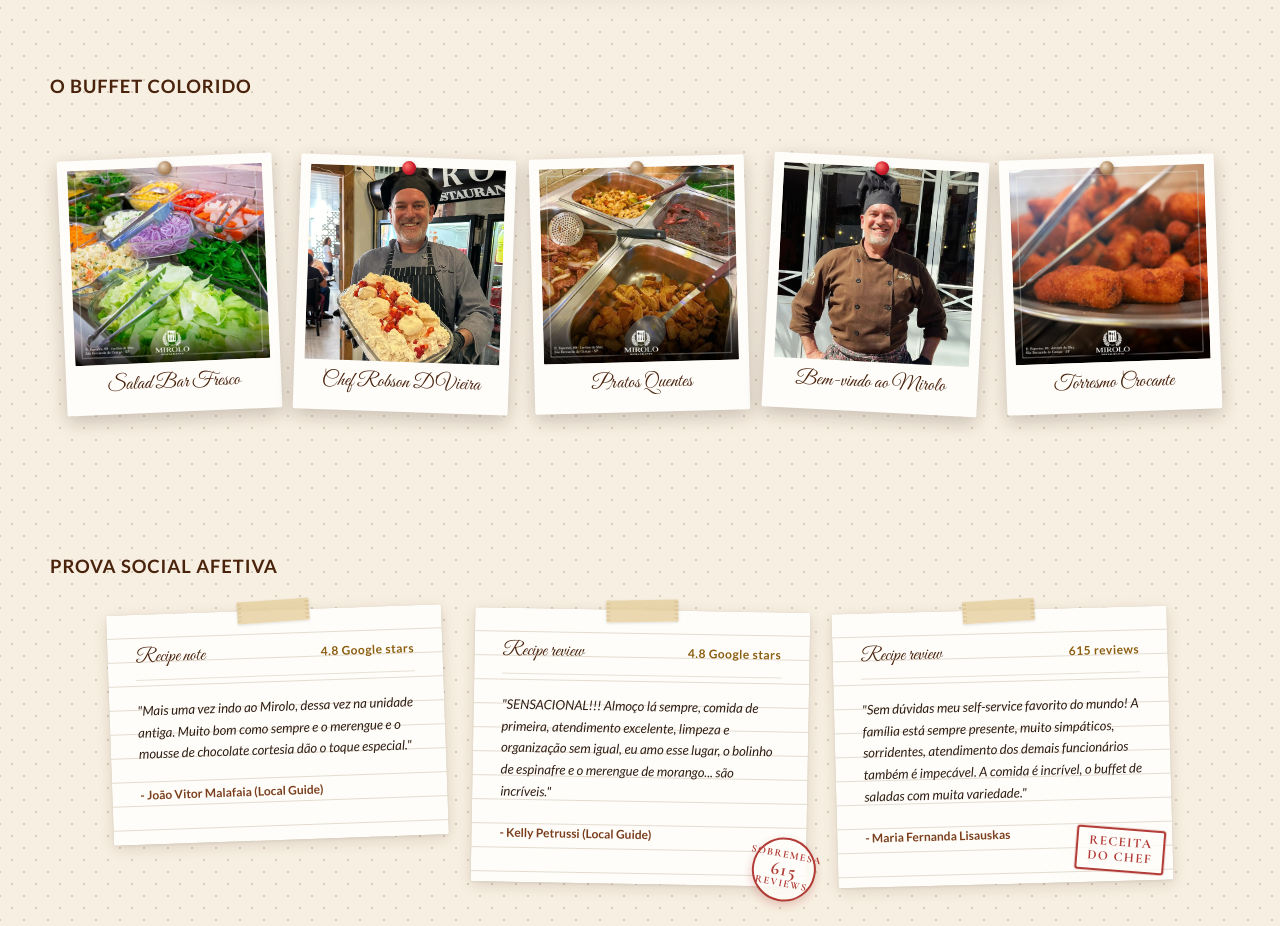
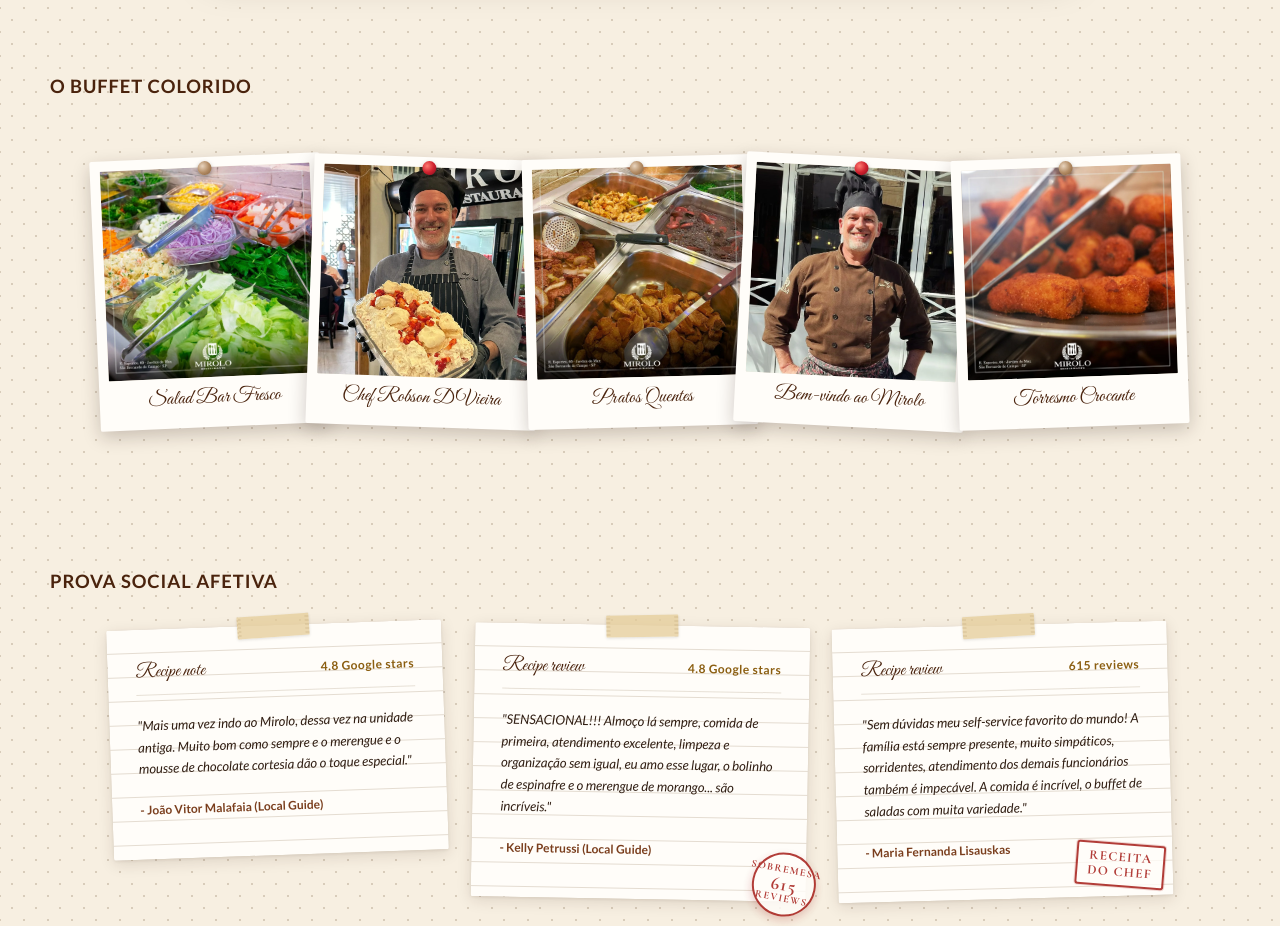
Before and after one commit to kdlsystemofc-glitch/Mirolo-Restaurante, a website: page site/index.html in a window 1280 px wide. Shown: the part 1480-2406 px from the top of the page. Drawn offline with nearby package versions, Linux system fonts and the light colour scheme.

Commit message:
buffet pronta

```diff
--- a/site/style.css
+++ b/site/style.css
@@ -452,37 +452,41 @@
 .polaroid-row {
   display: flex;
   flex-wrap: nowrap;
-  gap: var(--space-3);
+  gap: 0;
   overflow-x: auto;
   padding-block: var(--space-4);
-  padding-inline: var(--space-2);
+  padding-inline: var(--space-3);
   scrollbar-width: thin;
+  justify-content: flex-start;
 }
 
 @media (min-width: 1024px) {
   .polaroid-row {
-    display: grid;
-    grid-template-columns: repeat(5, 1fr);
+    justify-content: center;
     overflow: visible;
   }
 }
 
 /* Polaroid Card */
 .polaroid {
-  flex: 0 0 clamp(200px, 35vw, 240px);
+  flex: 0 0 clamp(190px, 24vw, 230px);
   background: #FFFDF9;
   border-radius: 2px;
   padding: 10px 10px 18px;
   box-shadow: var(--shadow-polaroid);
   position: relative;
   transform: rotate(var(--rot, 0deg));
-  transition: transform 250ms ease, box-shadow 250ms ease;
+  transition: transform 250ms ease, box-shadow 250ms ease, z-index 250ms ease;
   user-select: none;
+  margin-left: -15px;
+}
+.polaroid:first-child {
+  margin-left: 0;
 }
 .polaroid:hover {
-  transform: rotate(0deg) scale(1.04);
-  box-shadow: 0 12px 28px rgba(35, 20, 12, 0.3);
-  z-index: 10;
+  transform: rotate(0deg) scale(1.06);
+  box-shadow: 0 16px 36px rgba(35, 20, 12, 0.35);
+  z-index: 12;
 }
 
 /* Pushpin (Tachinha) */
@@ -520,11 +524,15 @@
 
 .polaroid__caption {
   font-family: var(--font-script);
-  font-size: clamp(1rem, 1.8vw, 1.25rem);
+  font-size: clamp(0.95rem, 1.6vw, 1.25rem);
   color: var(--c-brown-dark);
   text-align: center;
   margin-top: 10px;
   line-height: 1.1;
+  white-space: nowrap;
+  overflow: hidden;
+  text-overflow: ellipsis;
+  padding-inline: 4px;
 }
 
 
```
